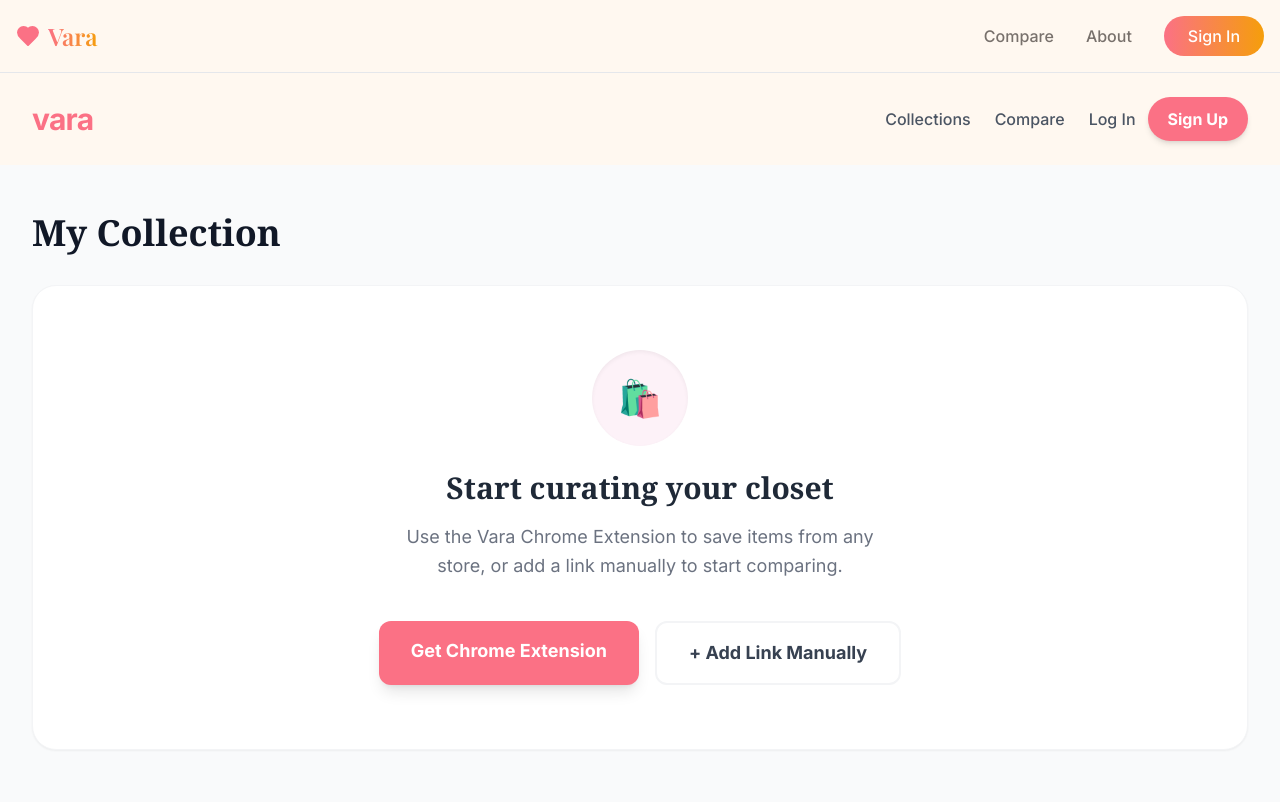
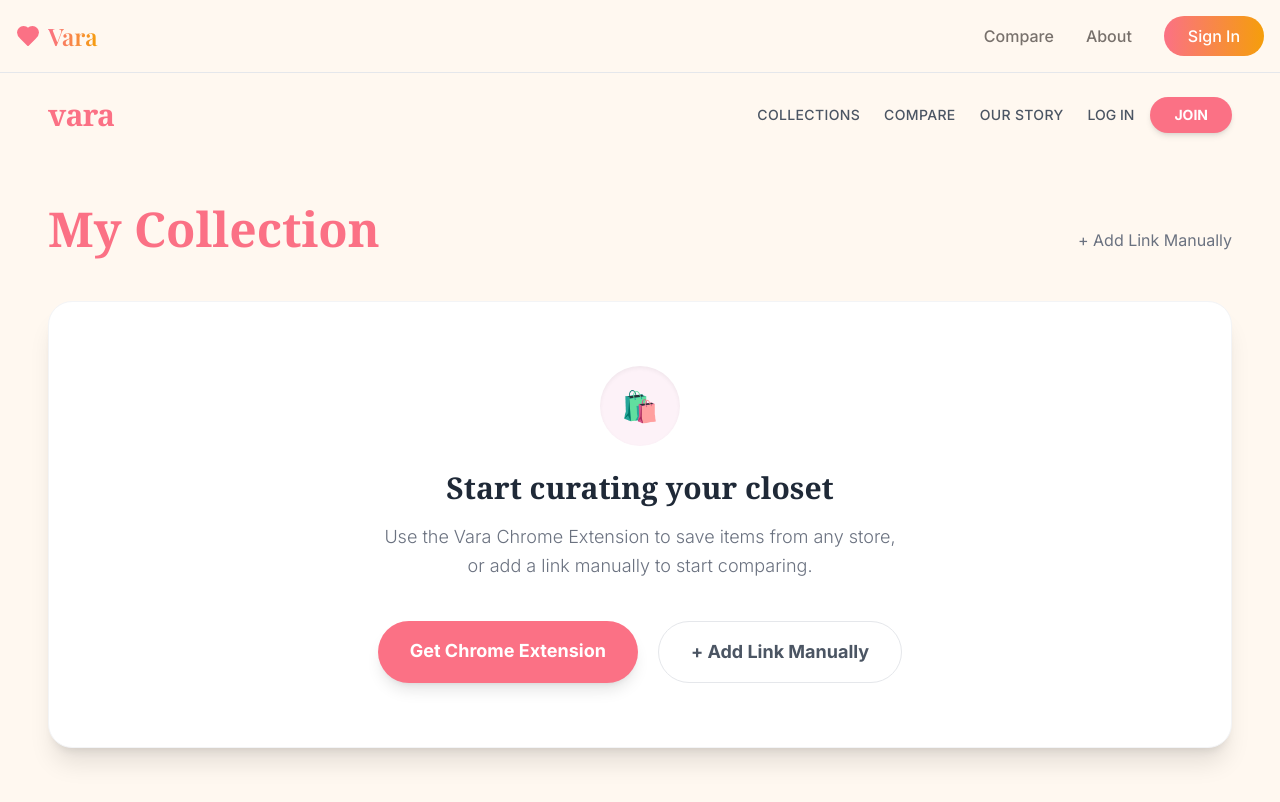
Before and after one commit to manumarri-sudo/bridalcompare, a Next.js app: page /collections in a window 1280 px wide. Shown: the top 802 px of the page. Built offline with nearby package versions, Linux system fonts and the light colour scheme; no server answers.

Commit message:
Fix routing for Collections button and Navbar

```diff
--- a/src/app/collections/page.tsx
+++ b/src/app/collections/page.tsx
@@ -4,27 +4,40 @@
 
 export default function Collections() {
   return (
-    <div className="min-h-screen bg-gray-50">
+    <div className="min-h-screen bg-[#FFF8F0]">
       <Navbar />
-      <main className="max-w-7xl mx-auto px-8 py-12">
-        <h1 className="text-4xl font-serif text-gray-900 mb-8">My Collection</h1>
+      <main className="max-w-7xl mx-auto px-6 md:px-12 py-12">
+        <div className="flex items-end justify-between mb-12">
+          <h1 className="text-4xl md:text-5xl font-serif text-[#FB7185]">My Collection</h1>
+          <Link href="/compare" className="hidden md:block text-gray-500 hover:text-[#FB7185] transition border-b border-transparent hover:border-[#FB7185]">
+            + Add Link Manually
+          </Link>
+        </div>
 
         {/* Empty State / Dashboard */}
-        <div className="bg-white rounded-3xl p-16 text-center shadow-sm border border-gray-100">
-          <div className="w-24 h-24 bg-pink-50 rounded-full flex items-center justify-center mx-auto mb-6 text-4xl shadow-inner">
+        <div className="bg-white rounded-3xl p-16 text-center shadow-xl border border-gray-100 animate-fade-in-up">
+          <div className="w-20 h-20 bg-pink-50 rounded-full flex items-center justify-center mx-auto mb-6 text-3xl shadow-inner">
             🛍️
           </div>
-          <h2 className="text-3xl font-bold text-gray-800 mb-4 font-serif">Start curating your closet</h2>
-          <p className="text-gray-500 mb-10 max-w-lg mx-auto text-lg leading-relaxed">
+          <h2 className="text-3xl font-serif font-bold text-gray-800 mb-4">Start curating your closet</h2>
+          <p className="text-gray-500 mb-10 max-w-lg mx-auto text-lg leading-relaxed font-light">
             Use the Vara Chrome Extension to save items from any store, or add a link manually to start comparing.
           </p>
 
-          <div className="flex flex-col sm:flex-row justify-center gap-4">
-            <a href="https://chrome.google.com/webstore" target="_blank" className="px-8 py-4 bg-[#FB7185] text-white rounded-xl font-bold text-lg hover:bg-[#F43F5E] transition shadow-lg hover:shadow-xl hover:-translate-y-1">
+          <div className="flex flex-col sm:flex-row justify-center gap-5">
+            <a
+              href="https://chrome.google.com/webstore"
+              target="_blank"
+              className="px-8 py-4 bg-[#FB7185] text-white rounded-full font-bold text-lg hover:bg-[#F43F5E] transition shadow-lg hover:shadow-xl hover:-translate-y-1"
+            >
               Get Chrome Extension
             </a>
-            {/* FIXED: Links to /compare now */}
-            <Link href="/compare" className="px-8 py-4 bg-white border-2 border-gray-100 text-gray-700 rounded-xl font-bold text-lg hover:border-[#FB7185] hover:text-[#FB7185] transition hover:-translate-y-1">
+
+            {/* --- THE FIX: Explicitly links to /compare --- */}
+            <Link
+              href="/compare"
+              className="px-8 py-4 bg-white border border-gray-200 text-gray-600 rounded-full font-bold text-lg hover:border-[#FB7185] hover:text-[#FB7185] transition hover:-translate-y-1"
+            >
               + Add Link Manually
             </Link>
           </div>
--- a/src/components/Navbar.tsx
+++ b/src/components/Navbar.tsx
@@ -8,6 +8,7 @@
 export default function Navbar() {
   const [user, setUser] = useState<User | null>(null)
   const [loading, setLoading] = useState(true)
+  const [name, setName] = useState('')
   const router = useRouter()
 
   const supabase = createBrowserClient(
@@ -16,62 +17,59 @@
   )
 
   useEffect(() => {
-    // 1. Check active session immediately
     const checkUser = async () => {
       const { data: { session } } = await supabase.auth.getSession()
-      setUser(session?.user ?? null)
-      setLoading(false)
+      updateUser(session?.user ?? null)
     }
     checkUser()
 
-    // 2. Listen for changes (Login/Logout)
     const { data: { subscription } } = supabase.auth.onAuthStateChange((_event, session) => {
-      setUser(session?.user ?? null)
-      setLoading(false)
+      updateUser(session?.user ?? null)
     })
 
     return () => subscription.unsubscribe()
   }, [])
+
+  const updateUser = (currentUser: User | null) => {
+    setUser(currentUser)
+    setLoading(false)
+    if (currentUser) {
+      const meta = currentUser.user_metadata
+      if (meta?.first_name) setName(meta.first_name)
+      else if (meta?.full_name) setName(meta.full_name.split(' ')[0])
+      else if (currentUser.email) setName(currentUser.email.split('@')[0])
+      else setName('Friend')
+    }
+  }
 
   const handleSignOut = async () => {
     await supabase.auth.signOut()
     router.refresh()
   }
 
-  // Helper to get display name
-  const getDisplayName = () => {
-    if (!user) return ''
-    const meta = user.user_metadata
-    if (meta?.first_name) return meta.first_name
-    if (meta?.full_name) return meta.full_name.split(' ')[0]
-    return 'Friend'
-  }
-
   return (
-    <nav className="flex items-center justify-between px-8 py-6 bg-[#FFF8F0]">
-      <Link href="/" className="text-3xl font-bold text-[#FB7185] tracking-tight hover:opacity-80 transition">vara</Link>
+    <nav className="flex items-center justify-between px-6 md:px-12 py-6 bg-[#FFF8F0]">
+      <Link href="/" className="text-3xl font-serif font-bold text-[#FB7185] tracking-tight hover:opacity-80 transition">vara</Link>
 
       <div className="flex items-center gap-6">
-        <Link href="/collections" className="text-gray-600 hover:text-[#FB7185] transition font-medium">Collections</Link>
-        <Link href="/compare" className="text-gray-600 hover:text-[#FB7185] transition font-medium">Compare</Link>
+        <Link href="/collections" className="text-gray-600 hover:text-[#FB7185] transition text-sm font-medium tracking-wide">COLLECTIONS</Link>
+        <Link href="/compare" className="text-gray-600 hover:text-[#FB7185] transition text-sm font-medium tracking-wide">COMPARE</Link>
+        <Link href="/about" className="hidden sm:block text-gray-600 hover:text-[#FB7185] transition text-sm font-medium tracking-wide">OUR STORY</Link>
 
         {loading ? (
-          <div className="w-20 h-8 bg-gray-100 rounded-full animate-pulse"></div>
+          <div className="w-20 h-8 bg-pink-50 rounded-full animate-pulse"></div>
         ) : user ? (
           <div className="flex items-center gap-4 pl-4 border-l border-gray-200">
-            <span className="text-sm font-medium text-gray-700 hidden sm:block">Hi, {getDisplayName()}</span>
-            <div className="h-9 w-9 rounded-full bg-[#FB7185] flex items-center justify-center text-white text-sm font-bold shadow-sm">
-              {getDisplayName().charAt(0)}
-            </div>
-            <button onClick={handleSignOut} className="text-xs text-gray-400 hover:text-gray-600">Sign Out</button>
+            <span className="text-sm font-medium text-gray-700 hidden sm:block">Hi, {name}</span>
+            <button onClick={handleSignOut} className="text-xs text-gray-400 hover:text-[#FB7185] transition">SIGN OUT</button>
           </div>
         ) : (
-          <div className="flex items-center gap-3">
-            <Link href="/login" className="text-gray-600 hover:text-[#FB7185] font-medium transition">
-              Log In
+          <div className="flex items-center gap-4">
+            <Link href="/login" className="text-gray-600 hover:text-[#FB7185] text-sm font-medium transition">
+              LOG IN
             </Link>
-            <Link href="/signup" className="px-5 py-2.5 bg-[#FB7185] text-white rounded-full font-bold hover:bg-[#F43F5E] transition shadow-md hover:shadow-lg transform hover:-translate-y-0.5">
-              Sign Up
+            <Link href="/signup" className="px-6 py-2 bg-[#FB7185] text-white rounded-full text-sm font-bold hover:bg-[#F43F5E] transition shadow-md hover:shadow-lg">
+              JOIN
             </Link>
           </div>
         )}
```
